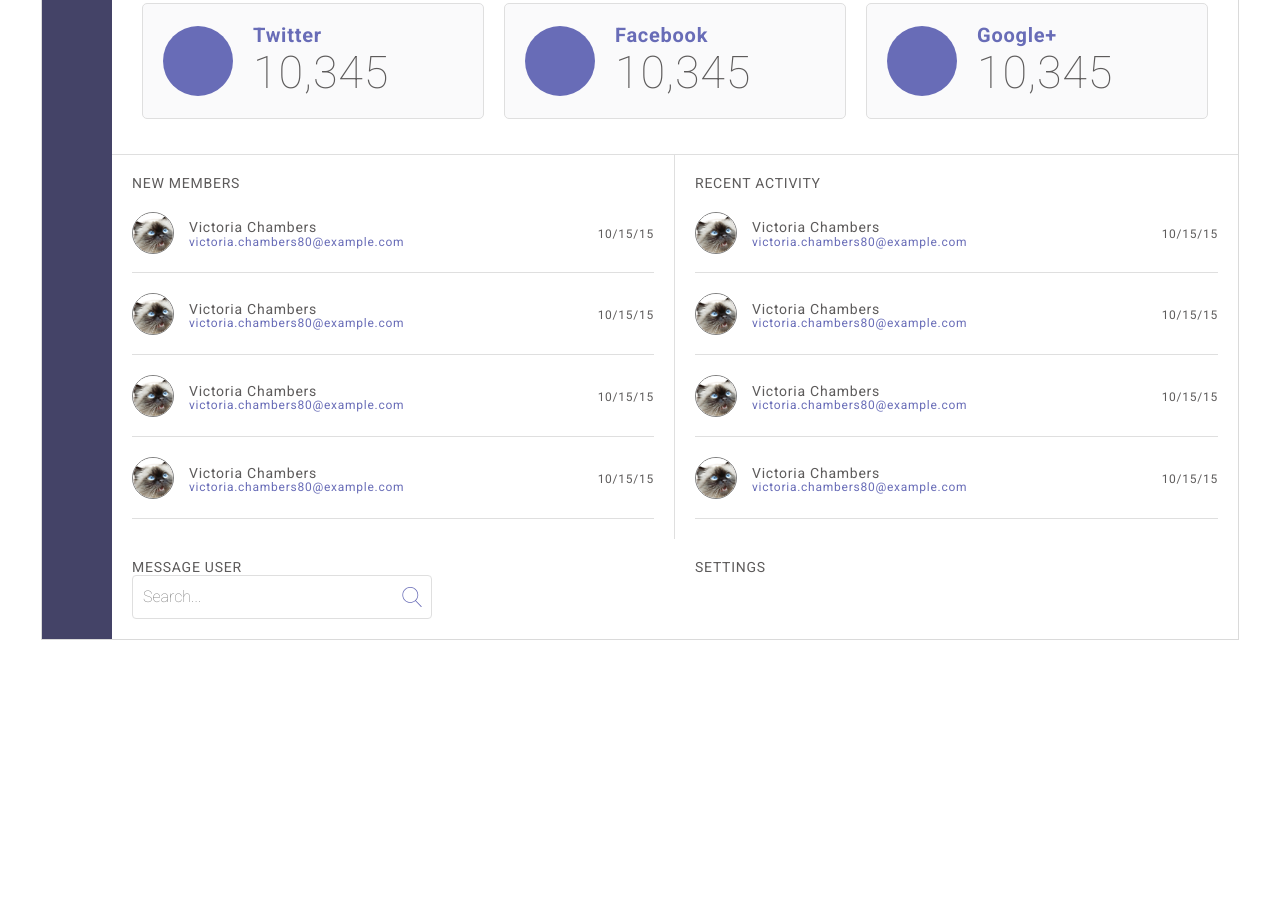
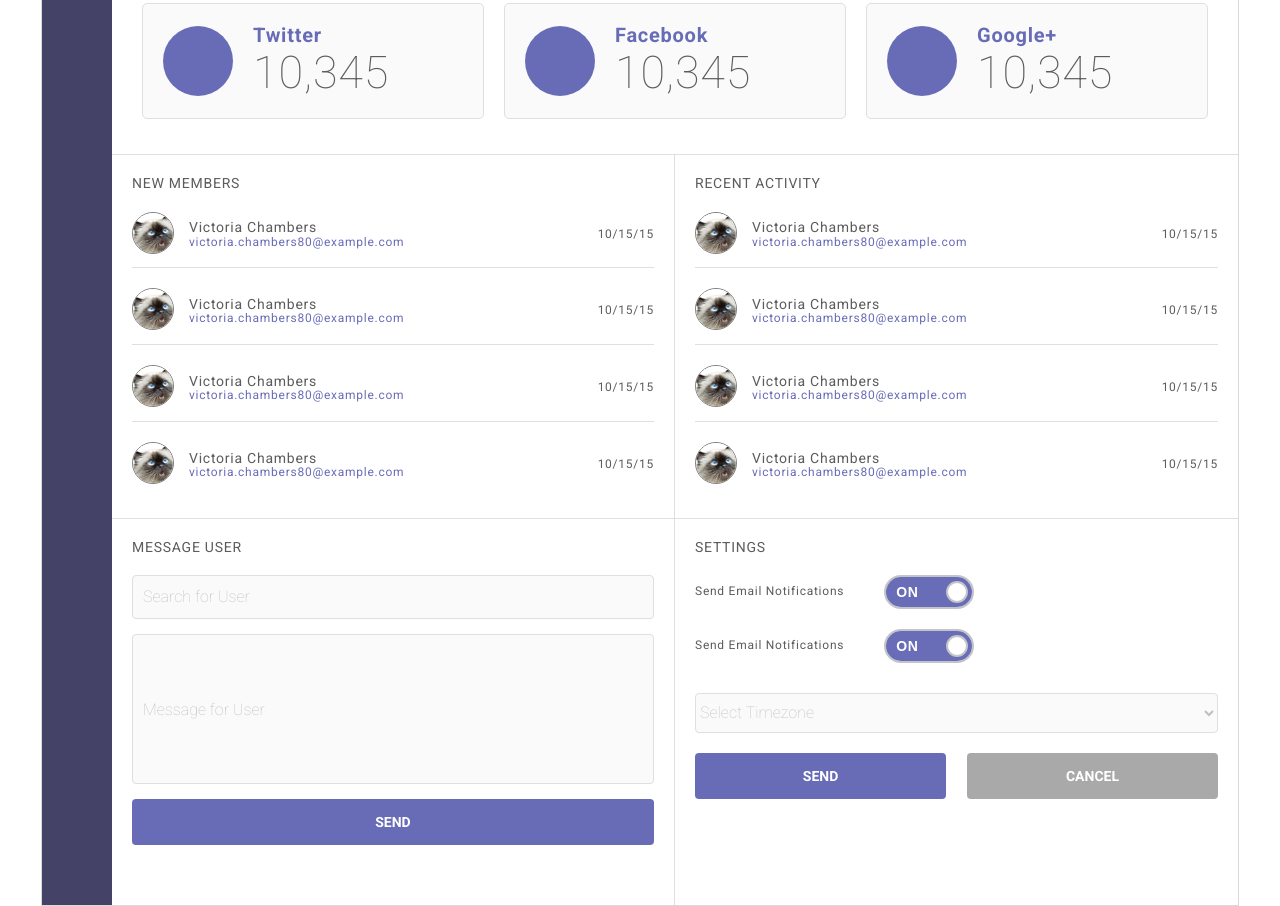
Before and after one commit to sup3rpr0xy/WebAppDashboard, a plain HTML site: page index.html in a window 1280 px wide. Shown: the part 1190-2096 px from the top of the page. Before the commit the page ends 1830 px from the top, so only its background shows below. Drawn offline with nearby package versions, Linux system fonts and the light colour scheme.

Commit message:
finished most of the layout

```diff
--- a/css/my-styles.css
+++ b/css/my-styles.css
@@ -218,7 +218,7 @@ svg {
 }
 
 .act-flex-container {
-  border-top: 1px solid #DFDFDF;
+/*  border-top: 1px solid #DFDFDF;*/
   display: grid;
   grid-gap: 0;
   grid-template-areas:
@@ -290,7 +290,7 @@ h3 {
     SEARCH FORM
 =================== */
 
-input[type=text] {
+.search-box input[type=text] {
   width: 300px;
   box-sizing: border-box;
   border: 1px solid #DFDFDF;
@@ -381,6 +381,11 @@ form {
 
 .act-flex-item {
   padding: 20px 20px;
+  border-top: 1px solid #DFDFDF;
+}
+
+.act-flex-item:nth-child(odd) {
+  border-right: 1px solid #DFDFDF;
 }
 
 .s-flex-item {
@@ -420,9 +425,13 @@ form {
   display: inline-flex;
   align-items: center;
   width: 100%;
-  padding-bottom: 15px;
+  padding-bottom: 10px;
   border-bottom: 1px solid #DFDFDF;
   margin-top: 20px;
+}
+
+.act-flex-container .member-entry:last-of-type {
+  border-bottom: 0;
 }
 
 .profile-pic {
@@ -460,10 +469,177 @@ form {
   width: 100%;
 }
 
-.message-user-form {
-  padding: 0 20px;
-  border-radius: 5px;
-  display: inline-flex;
-  align-content: center;
+/* ===================
+    MESSAGE USER FORM
+=================== */
+
+.message-user-box input[type=text] {
+  width: 100%;
+  box-sizing: border-box;
+  border: 1px solid #DFDFDF;
+  border-radius: 4px;
+  font-size: 16px;
+  font-weight: 100;
+  background-color: #FAFAFB;
+  padding: 12px 20px 12px 10px;
+  -webkit-transition: width 0.4s ease-in-out;
+  transition: width 0.4s ease-in-out;
+}
+
+.message-user-box input::placeholder {
+  color: #BEBEBE;
+}
+
+input[type=text].search-box::-webkit-input-placeholder { /* Chrome/Opera/Safari */
+  color: #DFDFDF;
+}
+input[type=text].search-box::-moz-placeholder { /* Firefox 19+ */
+  color: #DFDFDF;
+}
+input[type=text].search-box:-ms-input-placeholder { /* IE 10+ */
+  color: #DFDFDF;
+}
+input[type=text].search-box:-moz-placeholder { /* Firefox 18- */
+  color: #DFDFDF;
+}
+
+.message-user-box form {
+  width: 100%;
+}
+.message-user-box {
+  margin-top: 20px;
+  padding-bottom: 40px;
+}
+
+input {
+  display: inline-block;
+  margin-bottom: 15px;
+}
+
+.send-button {
+  display: inline-block;
+  padding: 15px;
+  border-radius: 4px;
+  background-color: #686CB7;
+  font-size: 14px;
+  font-weight: bold;
+  color: white;
+  width: 100%;
+  border: none;
+}
+
+.textfield {
+  height: 150px;
+}
+
+/* ===================
+    SETTINGS
+=================== */
+
+
+.email-notif-toggle {
+  display: flex;
+  margin-top: 20px;
   align-items: center;
 }
+
+
+
+/* OTHER */
+
+.setting-message {
+  margin-right: 40px;
+}
+
+/* ===================
+    ON/OFF Switch
+=================== */
+
+.onoffswitch {
+    position: relative; width: 90px;
+    -webkit-user-select:none; -moz-user-select:none; -ms-user-select: none;
+}
+.onoffswitch-checkbox {
+    display: none;
+}
+.onoffswitch-label {
+    display: block; overflow: hidden; cursor: pointer;
+    border: 2px solid #C3C4C7; border-radius: 20px;
+}
+.onoffswitch-inner {
+    display: block; width: 200%; margin-left: -100%;
+    transition: margin 0.3s ease-in 0s;
+}
+.onoffswitch-inner:before, .onoffswitch-inner:after {
+    display: block; float: left; width: 50%; height: 30px; padding: 0; line-height: 30px;
+    font-size: 14px; color: white; font-family: Trebuchet, Arial, sans-serif; font-weight: bold;
+    box-sizing: border-box;
+}
+.onoffswitch-inner:before {
+    content: "ON";
+    padding-left: 10px;
+    background-color: #696CB7; color: #FFFFFF;
+}
+.onoffswitch-inner:after {
+    content: "OFF";
+    padding-right: 10px;
+    background-color: #EEEEEE; color: #999999;
+    text-align: right;
+}
+.onoffswitch-switch {
+    display: block; width: 18px; margin: 6px;
+    background: #FFFFFF;
+    position: absolute; top: 0; bottom: 0;
+    right: 56px;
+    border: 2px solid #C3C4C7; border-radius: 20px;
+    transition: all 0.3s ease-in 0s;
+}
+.onoffswitch-checkbox:checked + .onoffswitch-label .onoffswitch-inner {
+    margin-left: 0;
+}
+.onoffswitch-checkbox:checked + .onoffswitch-label .onoffswitch-switch {
+    right: 0px;
+}
+
+/* Dropdown */
+
+.dropdown {
+  margin-top: 30px;
+  margin-bottom: 20px;
+  border-radius: 4px;
+  width: 100%;
+  height: 40px;
+  font-size: 16px;
+  font-weight: 100;
+  border: 1px solid #DFDFDF;
+  background-color: #FAFAFB;
+  color: #BEBEBE;
+}
+
+/* Save/Candcel Buttons */
+
+.save-button {
+  display: inline;
+  float: left;
+  padding: 15px;
+  border-radius: 4px;
+  background-color: #686CB7;
+  font-size: 14px;
+  font-weight: bold;
+  color: white;
+  width: 48%;
+  border: none;
+}
+
+.cancel-button {
+  display: inline;
+  float: right;
+  padding: 15px;
+  border-radius: 4px;
+  background-color: #A9A9A9;
+  font-size: 14px;
+  font-weight: bold;
+  color: white;
+  width: 48%;
+  border: none;
+}
--- a/index.html
+++ b/index.html
@@ -274,21 +274,65 @@
               <div class="act-flex-item message-user">
                 <span class="sub-heading">Message User</span>
 
-              <div class="">
+                <div class="message-user-box">
+                  <form>
+                    <input class="message-user-form" type="text" placeholder="Search for User">
+                    <input class="message-user-form textfield" type="text" placeholder="Message for User">
+                    <button class="send-button">SEND</button>
+                  </form>
+                </div><!-- End Mesage User Box -->
+              </div>
+
+              <!-- Setting Section -->
+              <div class="act-flex-item settings">
+                <span class="sub-heading">Settings</span>
+
+                <div class="email-notif-toggle">
+                  <div class="setting-message">
+                    <span>Send Email Notifications</span>
+                  </div>
+                  <div>
+                    <div class="onoffswitch">
+                        <input type="checkbox" name="onoffswitch" class="onoffswitch-checkbox" id="myonoffswitchone" checked>
+                        <label class="onoffswitch-label" for="myonoffswitchone">
+                            <span class="onoffswitch-inner"></span>
+                            <span class="onoffswitch-switch"></span>
+                        </label>
+                    </div>
+                  </div>
+                </div>
+
+                <div class="email-notif-toggle">
+                  <div class="setting-message">
+                    <span>Send Email Notifications</span>
+                  </div>
+                  <div>
+                    <div class="onoffswitch">
+                        <input type="checkbox" name="onoffswitch" class="onoffswitch-checkbox" id="myonoffswitchtwo" checked>
+                        <label class="onoffswitch-label" for="myonoffswitchtwo">
+                            <span class="onoffswitch-inner"></span>
+                            <span class="onoffswitch-switch"></span>
+                        </label>
+                    </div>
+                  </div>
+                </div>
+
+                <!-- Dropdown -->
                 <div>
                   <form>
-                    <input class="message-user-form" type="text" placeholder="Search..." required>
-                    <img class="search-button" src="/icons/search.svg" alt="Search Button">
+                    <select class="dropdown" name="cars">
+                      <option value="volvo">Select Timezone</option>
+                      <option value="saab">USA</option>
+                      <option value="fiat">Asia</option>
+                      <option value="audi">Europe</option>
+                    </select>
                   </form>
                 </div>
-              <div>
+                <div class="setting-buttons">
+                  <button class="save-button">SEND</button>
+                  <button class="cancel-button">CANCEL</button>
+                </div>
 
-              </div>
-
-            </div>
-              </div>
-              <div class="act-flex-item settings">
-                <span class="sub-heading">Settings</span>
               </div>
             </div>
 
```
